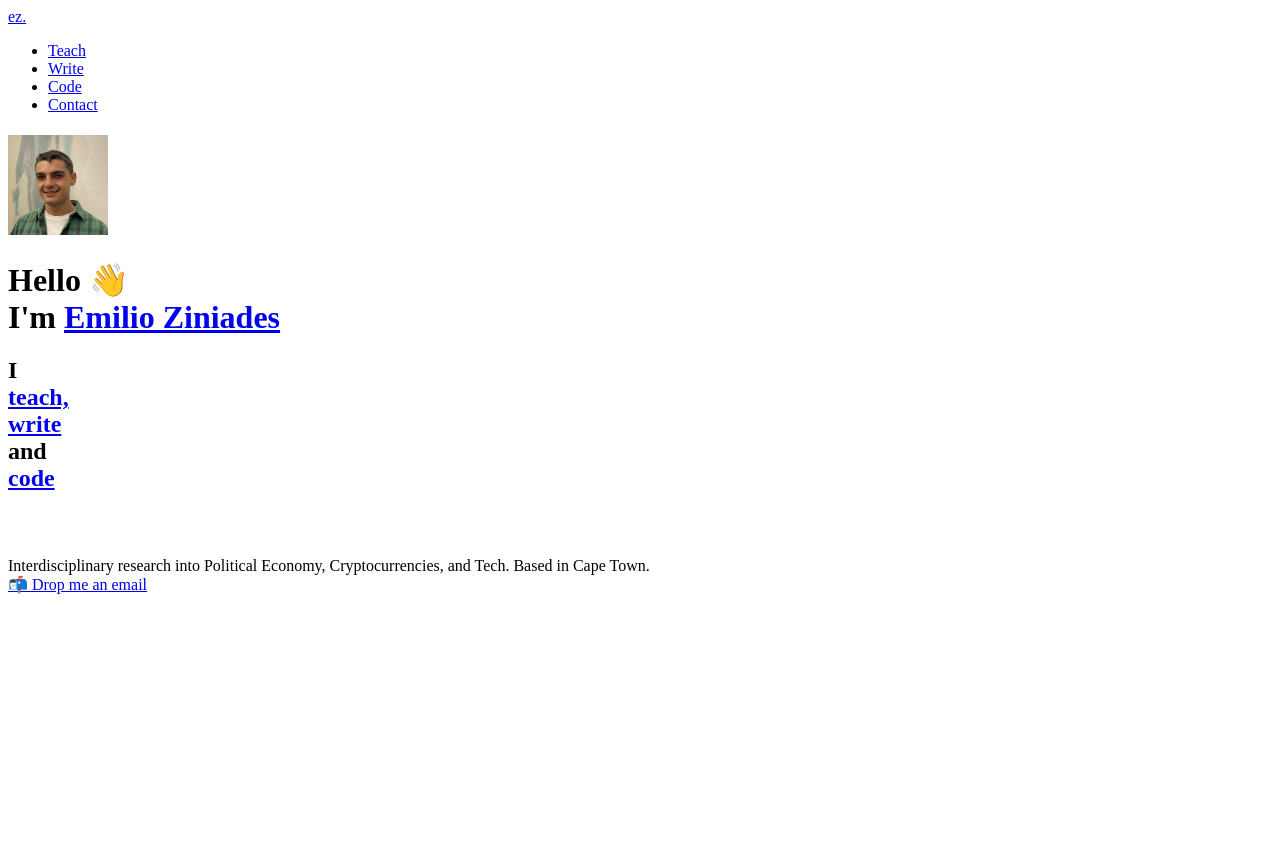
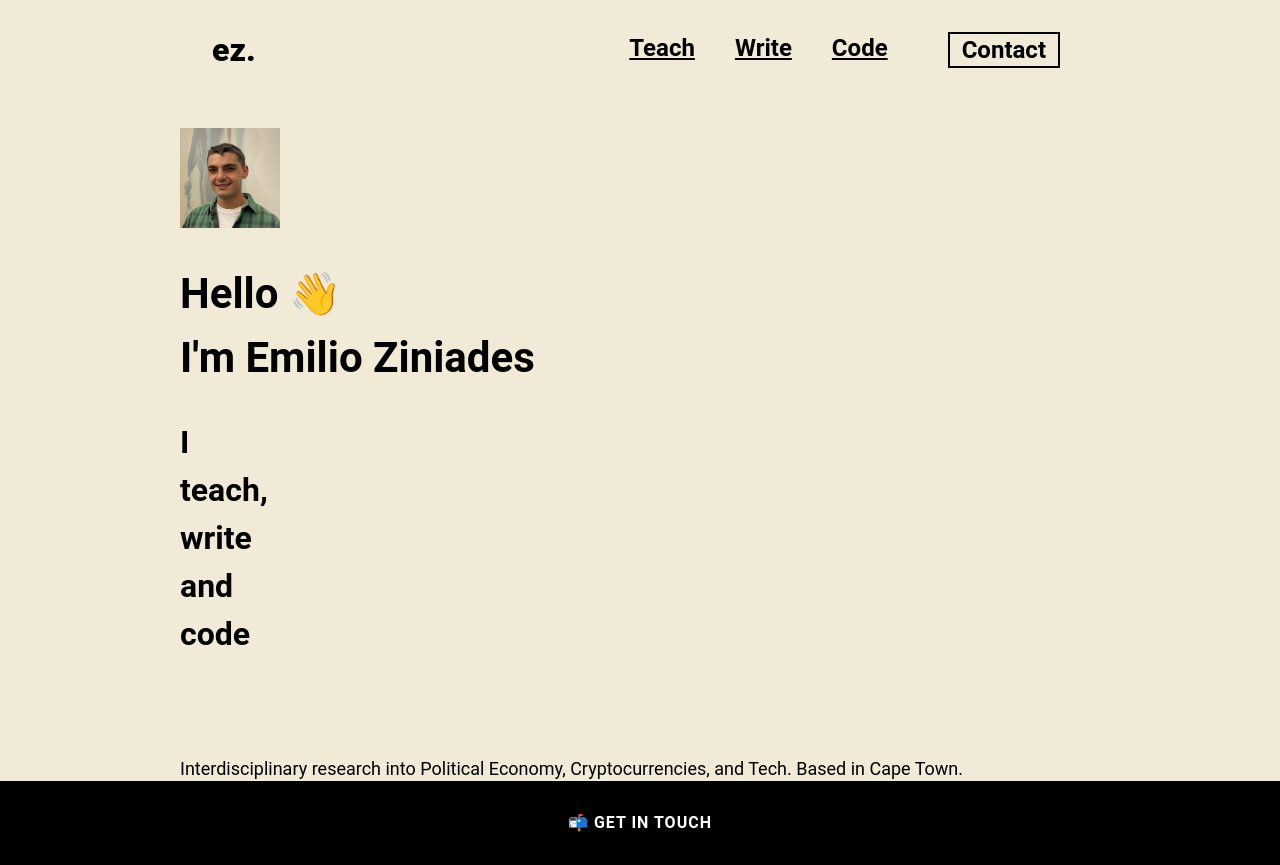
Before and after one commit to emilioziniades/old-emilio-co-za, a Gatsby site: page / in a window 1280 px wide. Before the commit the page ends 800 px from the top, so only its background shows below. Built offline with nearby package versions, Linux system fonts and the light colour scheme; Gatsby itself is replaced by a stand-in of ours; some packages are replaced by stand-ins of ours.

Commit message:
added styles: global, layout, header, footer

```diff
--- a/src/components/footer.js
+++ b/src/components/footer.js
@@ -1,37 +1,31 @@
 import React from "react"
+import { Link } from "gatsby"
 import styled from "styled-components"
 
-// const StyledFooter = styled.footer`
-//   width: 100%;
-//   height: 5.25rem;
-//   margin: 0 auto;
-//   padding: 0 2.5rem;
-//   background: black;
-//   color: white;
-//   display: flex;
-//   justify-content: center;
-//   align-items: center;
-//   font-size: 0.8rem;
-//   text-transform: uppercase;
-//   letter-spacing: +1px;
-//   font-weight: 700;
-// `
-
-const StyledFooter = styled.footer``
+const StyledFooter = styled.footer`
+  width: 100%;
+  height: 5.25rem;
+  margin: 0 auto;
+  padding: 0 2.5rem;
+  background: black;
+  color: white;
+  display: flex;
+  justify-content: center;
+  align-items: center;
+  font-size: 1rem;
+  text-transform: uppercase;
+  letter-spacing: +1px;
+  font-weight: 700;
+`
 
 const Footer = () => (
   <StyledFooter>
-    <a
-      href=" mailto:emilioziniades@gmail.com "
-      target="_blank"
-      rel="nofollow noopener noreferrer"
-      aria-label="External Link"
-    >
+    <Link to="/contact" aria-label="Contact">
       <span role="img" aria-label="emoji">
         📬
       </span>{" "}
-      Drop me an email
-    </a>
+      Get in touch
+    </Link>
   </StyledFooter>
 )
 
--- a/src/components/globalStyle.js
+++ b/src/components/globalStyle.js
@@ -1,57 +1,57 @@
 import { createGlobalStyle } from "styled-components"
 
-// const GlobalStyle = createGlobalStyle`
-//     * {
-//         box-sizing: border-box;
-//     }
-//     html {
-//         width: 100%;
-//         height: 100%;
-//     }
-//     body {
-//         width: 100%;
-//         height: 100%;
-//         margin: 0;
-//         padding: 0;
-//         background-color: #F0EAD6;
-//         color: black;
-//         font-size: 1.125rem;
-//         font-family: "Roboto", Arial, Helvetica, sans-serif;
-//         line-height: 1.5rem;
-//         font-weight: 400;
-//     }
-//     h1 {
-//         font-weight: 700;
-//         font-size: 2rem;
-//         line-height: 2.375rem;
-//         color: black;
-//         @media (min-width: 1200px) {
-//             font-size: 2.625rem;
-//             line-height: 4rem;
-//         }
-//     }
-//     h2 {
-//         font-weight: 700;
-//         font-size: 1.25rem;
-//         line-height: 1.5rem;
-//         color: black;
-//         @media (min-width: 1200px) {
-//             font-size: 2rem;
-//             line-height: 3rem;
-//         }
-//     }
-//     a {
-//         display: inline-block;
-//         text-decoration: none;
-//         text-decoration-skip-ink: auto;
-//         color: inherit;
-//         cursor: pointer;
-//         &:hover,
-//         &:focus {
-//           outline: 0;
-//         }
-//     }
-// `
+const GlobalStyle = createGlobalStyle`
+    * {
+        box-sizing: border-box;
+        // border: 1px solid coral;
+    }
+    html {
+        width: 100%;
+        height: 100%;
+    }
+    body {
+        width: 100%;
+        height: 100%;
+        margin: 0;
+        padding: 0;
+        background-color: #F0EAD6;
+        color: black;
+        font-size: 1.125rem;
+        font-family: "Roboto", Arial, Helvetica, sans-serif;
+        line-height: 1.5rem;
+        font-weight: 400;
+    }
+    h1 {
+        font-weight: 700;
+        font-size: 2rem;
+        line-height: 2.375rem;
+        color: black;
+        @media (min-width: 1200px) {
+            font-size: 2.625rem;
+            line-height: 4rem;
+        }
+    }
+    h2 {
+        font-weight: 700;
+        font-size: 1.25rem;
+        line-height: 1.5rem;
+        color: black;
+        @media (min-width: 1200px) {
+            font-size: 2rem;
+            line-height: 3rem;
+        }
+    }
+    a {
+        display: inline-block;
+        text-decoration: none;
+        text-decoration-skip-ink: auto;
+        color: inherit;
+        cursor: pointer;
+        &:hover,
+        &:focus {
+          outline: 0;
+        }
+    }
+`
 
-const GlobalStyle = createGlobalStyle``
 export default GlobalStyle
--- a/src/components/header.js
+++ b/src/components/header.js
@@ -3,30 +3,67 @@ import { Link } from "gatsby"
 import { Helmet } from "react-helmet"
 import styled from "styled-components"
 
-// const StyledHeader = styled.header`
-//   width: 100%;
-//   max-width: 62.5rem;
-//   height: 6.25rem;
-//   margin: 0 auto;
-//   padding: 0 2.5rem;
-//   background: inherit;
-//   display: flex;
-//   justify-content: flex-start;
-//   align-items: center;
-// `
+const StyledHeader = styled.header`
+  width: 100%;
+  max-width: 62.5rem;
+  height: 6.25rem;
+  margin: 0 auto;
+  padding: 0 2.5rem;
+  background: inherit;
+  display: flex;
+  flex-direction: row;
+  justify-content: space-between;
+  align-items: center;
+`
 
-const StyledHeader = styled.header``
+const StyledLogo = styled.div`
+  font-size: 2rem;
+  font-weight: 900;
+  color: black;
+  margin: 1rem;
+  padding: 1rem;
+`
 
-// const StyledLogo = styled.div`
-//   font-size: 2rem;
-//   font-weight: 900;
-//   color: black;
-// `
-//
+const StyledNav = styled.nav`
+  a {
+    text-decoration: underline;
+    font-size: 1.5rem;
+    padding: 0.25rem 0.75rem;
+    font-weight: 700;
+  }
+  ul {
+    list-style-type: none;
+    display: float;
+  }
+  li {
+    padding: 0.25rem 0.5rem;
+  }
+  .contact {
+    margin: 0 2rem;
+  }
 
-const StyledNav = styled.nav``
-
-const StyledLogo = styled.div``
+  .contact-link {
+    border: 0.15rem solid black;
+    padding: 0.25rem 0.75rem;
+    text-decoration: none;
+  }
+  .active-code {
+    box-shadow: inset 0 -2.5rem 0 #adebce;
+    text-decoration: none;
+  }
+  .active-teach {
+    box-shadow: inset 0 -2.5rem 0 #e69eab;
+    text-decoration: none;
+  }
+  .active-write {
+    box-shadow: inset 0 -2.5rem 0 #becfee;
+    text-decoration: none;
+  }
+  .active-contact {
+    box-shadow: inset 0 -2.5rem 0 #ffdb70;
+    border: none;
+  }
+`
 
 const Header = () => {
   return (
@@ -42,22 +79,39 @@ const Header = () => {
       <StyledNav>
         <ul>
           <li>
-            <Link to="/teach" aria-label="teach-page">
+            <Link
+              to="/teach"
+              aria-label="teach-page"
+              activeClassName="active-teach "
+            >
               Teach
             </Link>
           </li>
           <li>
-            <Link to="/write" aria-label="write-page">
+            <Link
+              to="/write"
+              aria-label="write-page"
+              activeClassName="active-write "
+            >
               Write
             </Link>
           </li>
           <li>
-            <Link to="/code" aria-label="code-page">
+            <Link
+              to="/code"
+              aria-label="code-page"
+              activeClassName="active-code "
+            >
               Code
             </Link>
           </li>
-          <li>
-            <Link to="/contact" aria-label="contact-page">
+          <li className="contact">
+            <Link
+              className="contact-link"
+              to="/contact"
+              aria-label="contact-page"
+              activeClassName="active-contact "
+            >
               Contact
             </Link>
           </li>
--- a/src/components/layout.js
+++ b/src/components/layout.js
@@ -5,22 +5,20 @@ import GlobalStyle from "./globalStyle"
 import Header from "./header"
 import Footer from "./footer"
 
-// const StyledLayout = styled.div`
-//   width: 100%;
-//   min-height: 100vh;
-//   margin: 0 auto;
-//   display: grid;
-//   grid-template-rows: auto 1fr auto;
-//   grid-template-columns: 100%;
-//   #main-content {
-//     width: 100%;
-//     max-width: 62.5rem;
-//     margin: 0 auto;
-//     padding: 0 2.5rem;
-// }
-// `
-
-const StyledLayout = styled.div``
+const StyledLayout = styled.div`
+  width: 100%;
+  min-height: 100vh;
+  margin: 0 auto;
+  display: grid;
+  grid-template-rows: auto 1fr auto;
+  grid-template-columns: 100%;
+  #main-content {
+    width: 100%;
+    max-width: 62.5rem;
+    margin: 0 auto;
+    padding: 0 2.5rem;
+  }
+`
 
 const Layout = ({ pageTitle, children }) => {
   return (
```
Also changed, not shown: 1 other file.
